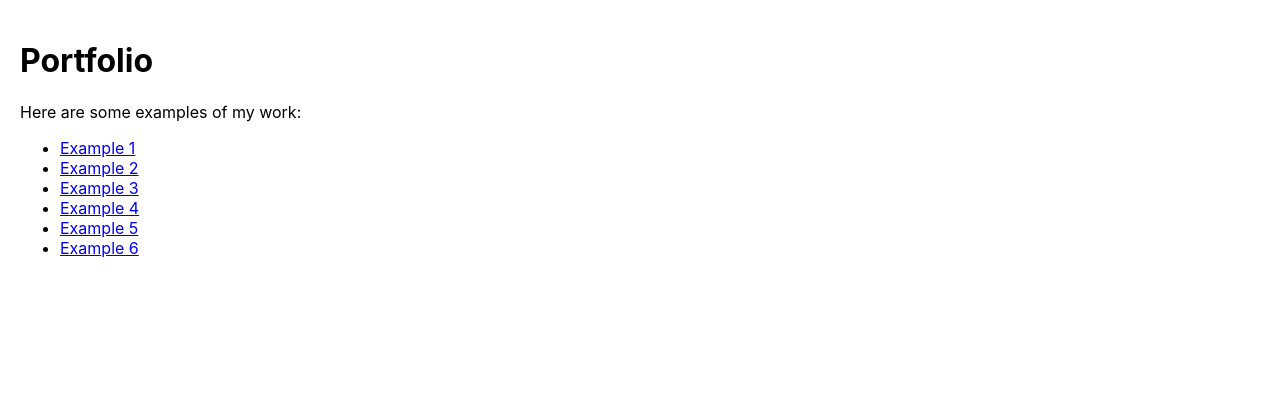
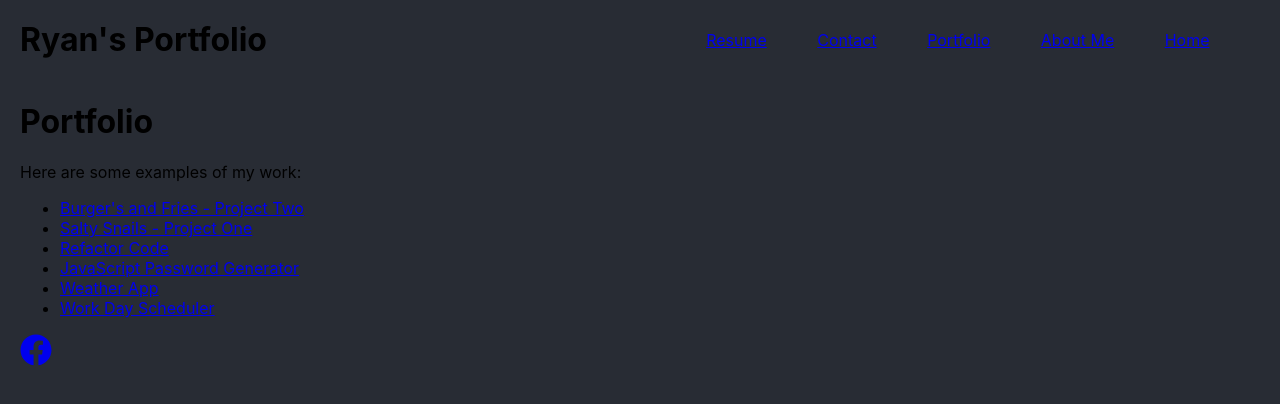
Before and after one commit to Arspeke8/20-react-portfolio, a React (Create React App) app: page /portfolio in a window 1280 px wide. Shown: the top 404 px of the page. Built offline with nearby package versions, Linux system fonts and the light colour scheme.

Commit message:
added footer tag, added to all sections

```diff
--- a/package.json
+++ b/package.json
@@ -9,6 +9,7 @@
     "formik": "^2.2.9",
     "react": "^18.2.0",
     "react-dom": "^18.2.0",
+    "react-icons": "^4.7.1",
     "react-router-dom": "^6.6.2",
     "react-scripts": "5.0.1",
     "web-vitals": "^2.1.4",
--- a/src/components/About.css
+++ b/src/components/About.css
@@ -1,3 +1,4 @@
 body {
     padding: 20px;
+    background-color: #282c34;
 }
--- a/src/components/About.js
+++ b/src/components/About.js
@@ -1,7 +1,7 @@
 import React, { useState, useEffect } from 'react';
 import "./About.css"
 import NavBar from './NavBar';
-
+import Footer from './Footer';
 
 const About = () => {
 
@@ -11,8 +11,9 @@ const About = () => {
     <NavBar></NavBar>
     <main>
    <h2>About Me</h2>
-   <p>Lorem fsdf s fsfsfs fsdfs fs  fsf sfsdf fsf sd</p>
+   <p>Hi, my name is Ryan, and I'm a beginner coder. Throughout my life I have enjoyed building and using/playing computer programs. During the past few years are started to become fascinated with computer Bots, specifically the Bots that automate buying retail items on online retail platforms. I am hoping this class will help me gain the knowledge or the basis to start learning about creating a website and or computer programs.</p>
     </main>
+    <Footer></Footer>
     </div>
   );
 };
--- /dev/null
+++ b/src/components/Footer.js
@@ -0,0 +1,20 @@
+import React from 'react';
+import { FaFacebook } from 'react-icons/fa';
+
+const Footer = () => {
+  return (
+    <footer>
+      <div className="container">
+        <div className="row">
+          <div className="col-12">
+            <a href="https://facebook.com" target="_blank" rel="noopener noreferrer">
+              <FaFacebook size={32} />
+            </a>
+          </div>
+        </div>
+      </div>
+    </footer>
+  );
+};
+
+export default Footer;
--- a/src/components/contact.js
+++ b/src/components/contact.js
@@ -1,11 +1,15 @@
 import React from 'react';
 import ContactForm from './ContactForm';
+import NavBar from './NavBar';
+import Footer from './Footer';
 
 function Contact() {
   return (
     <div>
+        <NavBar></NavBar>
       <h1>Contact Me</h1>
         <ContactForm />
+        <Footer></Footer>
     </div>
   );
 }
--- a/src/components/portfolio.js
+++ b/src/components/portfolio.js
@@ -1,32 +1,36 @@
 import React from 'react';
+import NavBar from './NavBar';
+import Footer from './Footer';
 
 function Portfolio() {
   return (
     <div>
+      <NavBar></NavBar>
       <h1>Portfolio</h1>
       <p>
         Here are some examples of my work:
       </p>
       <ul>
         <li>
-          <a href="https://example1.com" target="_blank">Example 1</a>
+          <a href="https://proj2-restaurant-mgmt-sys.herokuapp.com/" target="_blank">Burger's and Fries - Project Two </a>
         </li>
         <li>
-          <a href="https://example2.com" target="_blank">Example 2</a>
+          <a href="https://arspeke8.github.io/SaltySnails/" target="_blank">Salty Snails - Project One</a>
         </li>
         <li>
-          <a href="https://example3.com" target="_blank">Example 3</a>
+          <a href="https://arspeke8.github.io/HTML-GIT-CSS-Challenge/" target="_blank">Refactor Code</a>
         </li>
         <li>
-          <a href="https://example4.com" target="_blank">Example 4</a>
+          <a href="https://arspeke8.github.io/Challenge-3-password-generator/" target="_blank">JavaScript Password Generator</a>
         </li>
         <li>
-          <a href="https://example5.com" target="_blank">Example 5</a>
+          <a href="https://arspeke8.github.io/Challenge-6-Weather-Dashboard/" target="_blank">Weather App</a>
         </li>
         <li>
-          <a href="https://example6.com" target="_blank">Example 6</a>
+          <a href="https://arspeke8.github.io/challenge-5-work-day-scheduler/" target="_blank">Work Day Scheduler</a>
         </li>
       </ul>
+      <Footer></Footer>
     </div>
   );
 }
--- a/src/components/resume.js
+++ b/src/components/resume.js
@@ -1,12 +1,16 @@
 import React from 'react';
+import NavBar from './NavBar';
+import Footer from './Footer';
 
 function Resume() {
   return (
     <div>
+      <NavBar></NavBar>
       <h1>Resume</h1>
       <p>
         Resume Details
       </p>
+      <Footer></Footer>
     </div>
   );
 }
```
Also changed, not shown: 1 other file (tests, documents, lock files or other folders).
